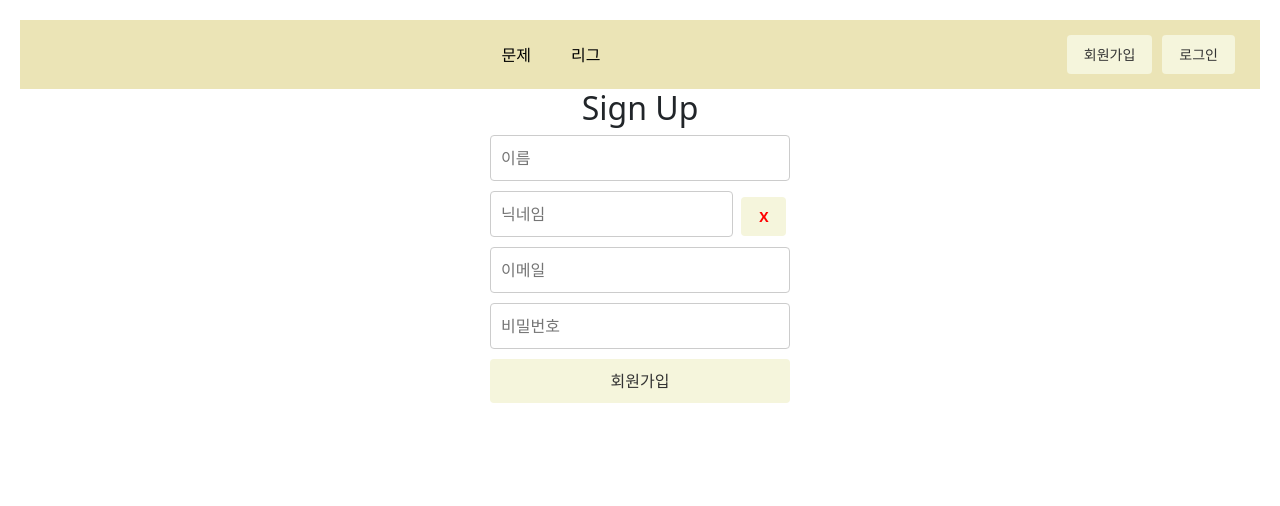
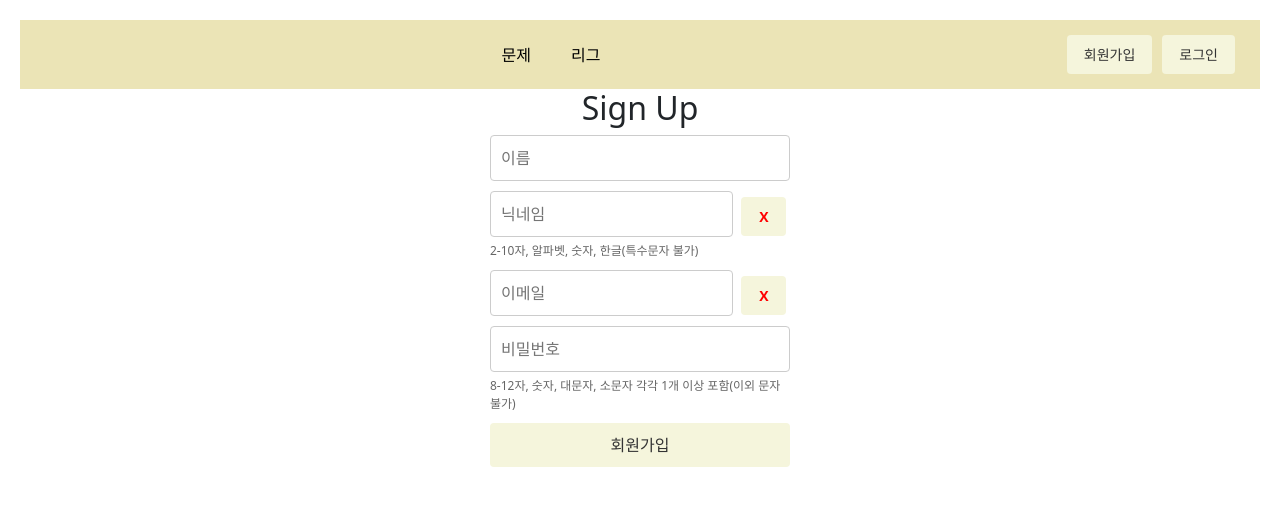
Before and after one commit to beyond-sw-camp/be04-4th-Triumers-Newsnippet, a Vue app: page /signup in a window 1280 px wide. Shown: the top 506 px of the page. Built offline with nearby package versions, Linux system fonts and the light colour scheme.

Commit message:
feat(auth): 이메일 중복 검사 기능 구현
이메일 중복 검사를 진행하는 버튼이 구현되었습니다.

```diff
--- a/src/components/user/SignUp.vue
+++ b/src/components/user/SignUp.vue
@@ -10,12 +10,20 @@
         <input v-model="user.nickname" placeholder="닉네임" style="display: inline-block; width: 81%;"/>&nbsp
         <button v-if="statusNickname === 200" @click="checkNickname" class="btn beige-v-symbol" style="display: inline-block; width: 15%;">V</button>
         <button v-else @click="checkNickname" class="btn beige-x-symbol" style="display: inline-block; width: 15%;">X</button>
+        <div class="description">
+          2-10자, 알파벳, 숫자, 한글(특수문자 불가)
+        </div>
       </div>
       <div class="form-group">
-        <input v-model="user.email" placeholder="이메일" />
+        <input v-model="user.email" placeholder="이메일" style="display: inline-block; width: 81%;"/>&nbsp
+        <button v-if="statusEmail === 200" @click="checkEmail" class="btn beige-v-symbol" style="display: inline-block; width: 15%;">V</button>
+        <button v-else @click="checkEmail" class="btn beige-x-symbol" style="display: inline-block; width: 15%;">X</button>
       </div>
       <div class="form-group">
         <input v-model="user.password" type="password" placeholder="비밀번호" />
+        <div class="description">
+          8-12자, 숫자, 대문자, 소문자 각각 1개 이상 포함(이외 문자 불가)
+        </div>
       </div>
       <button @click="signup" class="signup-btn">회원가입</button>
     </div>
@@ -37,6 +45,7 @@ const user = {
 };
 
 const statusNickname = ref(0);
+const statusEmail = ref(0);
 
 function checkNickname() {
   // 닉네임 중복 확인 로직 처리
@@ -47,6 +56,19 @@ function checkNickname() {
   })
   .catch(error => {
     statusNickname.value = error.status;
+    alert(error.response.data.message);
+  });
+}
+
+function checkEmail() {
+  // 이메일 중복 확인 로직 처리
+  return axios.post(`http://localhost:7777/auth/exist/email`, user)
+  .then(response => {
+    statusEmail.value = response.status;
+    alert(response.data.message);
+  })
+  .catch(error => {
+    statusEmail.value = error.status;
     alert(error.response.data.message);
   });
 }
@@ -174,4 +196,10 @@ async function signup() {
     color: #FF0000;
     font-weight: bold;
   }
+
+  .description {
+    color: #666;
+    font-size: 12px;
+    margin-top: 5px;
+  }
   </style>
```
